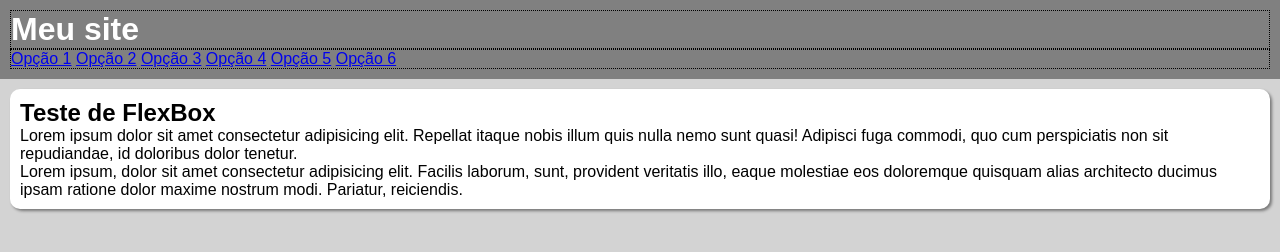
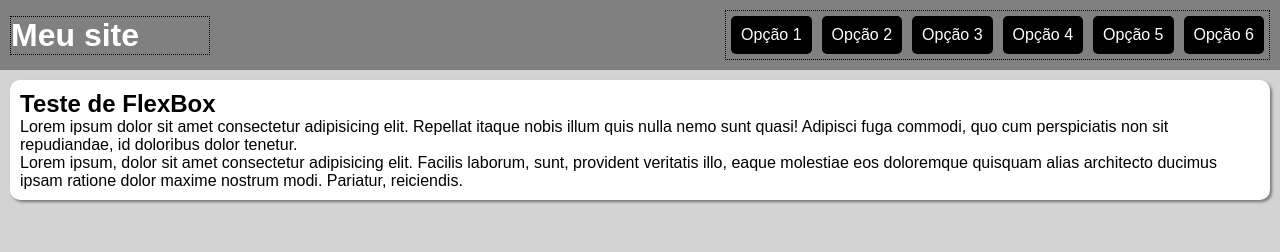
Before and after one commit to gbamaral-dev/html-css, a plain HTML site: page exercicios/ex027 Flexbox/flex013 - menuFlexBox/index.html in a window 1280 px wide. Drawn offline with Linux system fonts and the light colour scheme.

Commit message:
menu flexbox

```diff
--- a/exercicios/ex027 Flexbox/flex013 - menuFlexBox/style.css
+++ b/exercicios/ex027 Flexbox/flex013 - menuFlexBox/style.css
@@ -18,14 +18,38 @@
     background-color: gray;
     color: white;
     padding: 10px;
+
+    display: flex;
+    flex-flow: row wrap;
+    justify-content: space-between;
+    align-items: center;
 }
 
 header > h1{
     border: 1px dotted black;
+    flex: 0 0 200px;
 }
 
 header > nav{
     border: 1px dotted black;
+    display: flex;
+    justify-content: flex-end;
+}
+
+header > nav > a{
+    background-color: black;
+    color: white;
+    padding: 10px;
+    margin: 5px;
+    border-radius: 5px;
+    text-decoration: none;
+    text-align: center;
+}
+
+header> nav > a:hover{
+    background-color: white;
+    color: black;
+    transition: .5s;
 }
 
 main{
```
